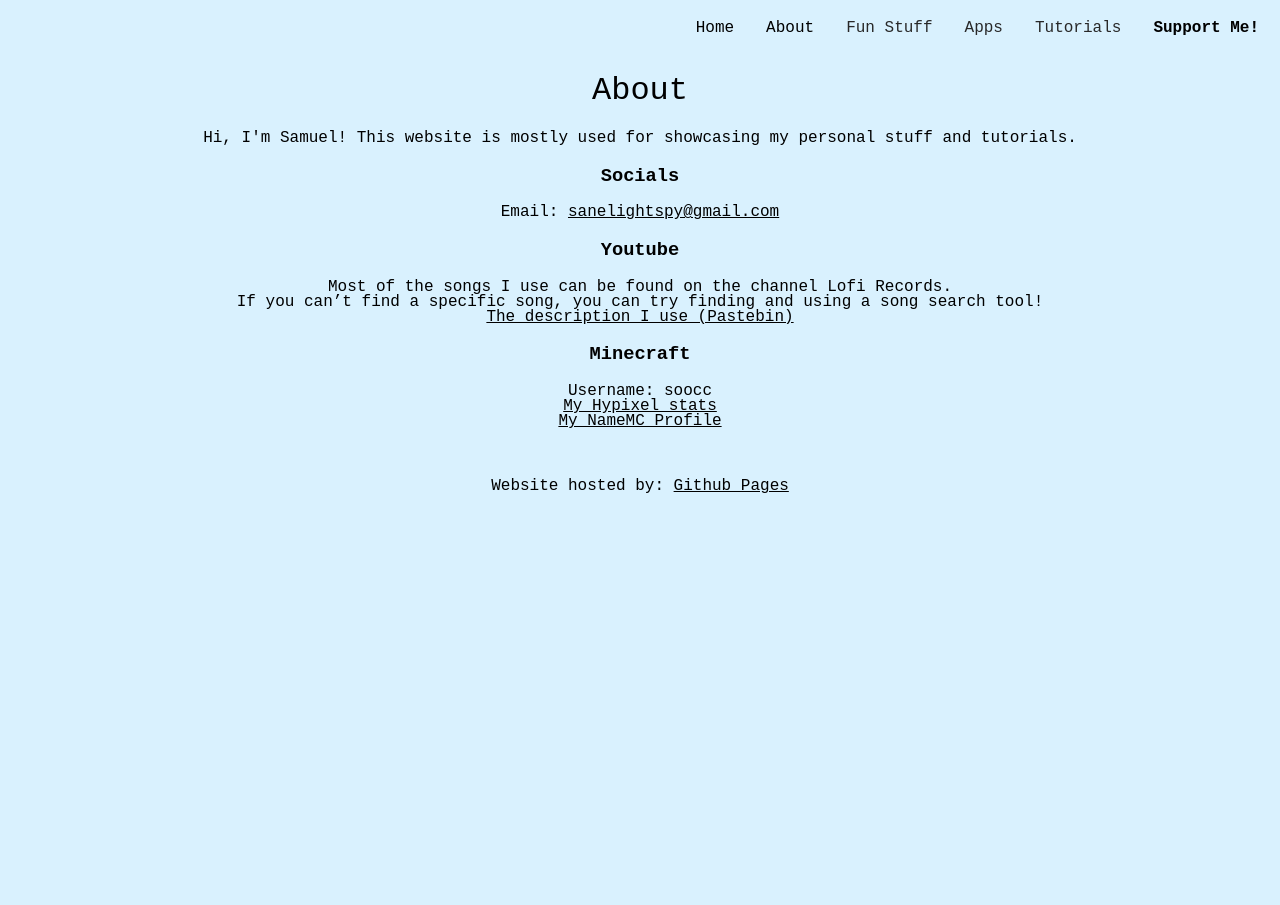
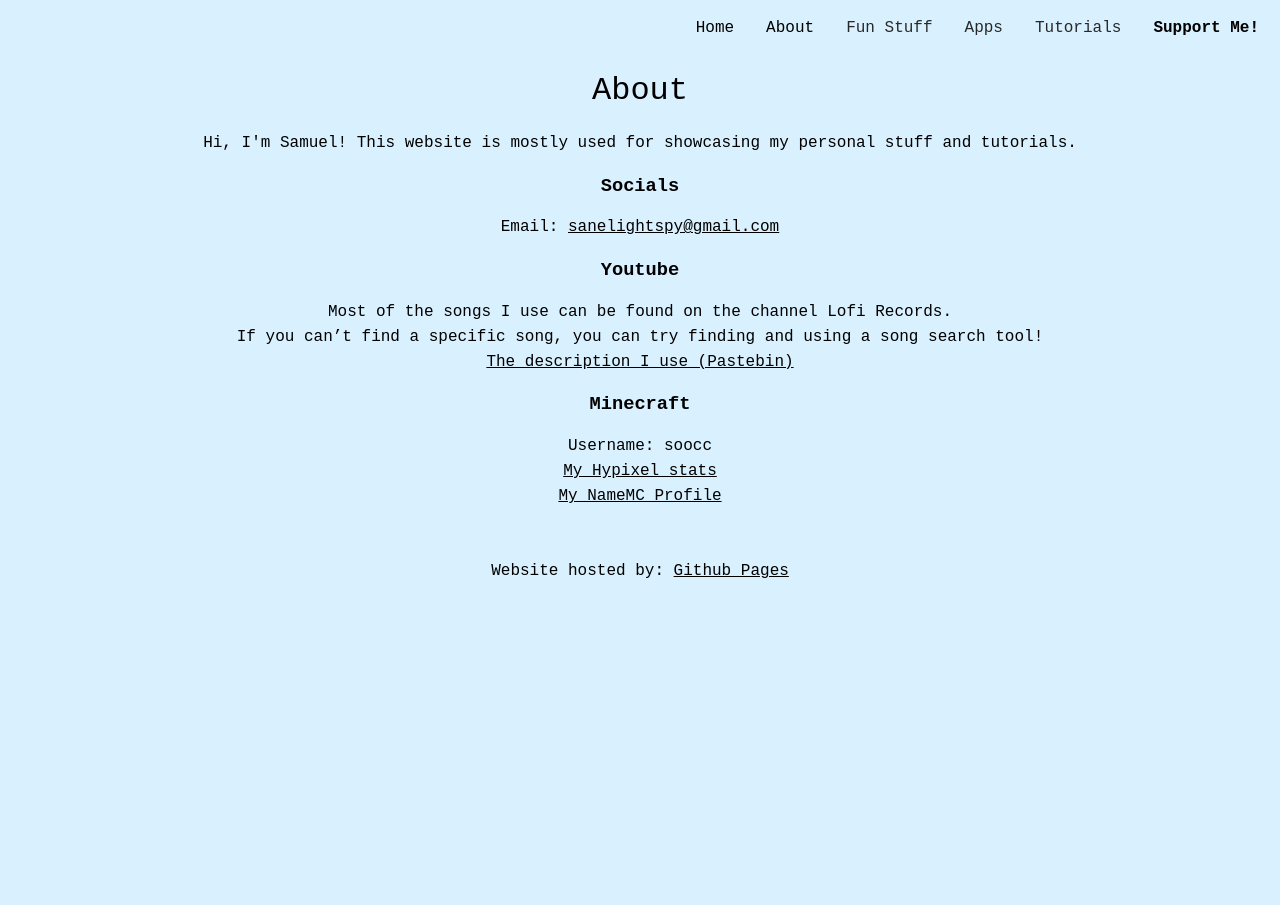
Before and after one commit to soocc/sooccsocks2, a Jekyll site: the page built from about.html, in a window 1280 px wide. Built offline with Jekyll 4.4.1, drawn with Linux system fonts in a browser that asks for light colours.

Commit message:
Update styles.css

```diff
--- a/styles/styles.css
+++ b/styles/styles.css
@@ -117,7 +117,7 @@ h3 {
 
 p {
   font-family: 'Courier New';
-  line-height: 15px;
+  line-height: 25px;
 }
 
 a {
```
